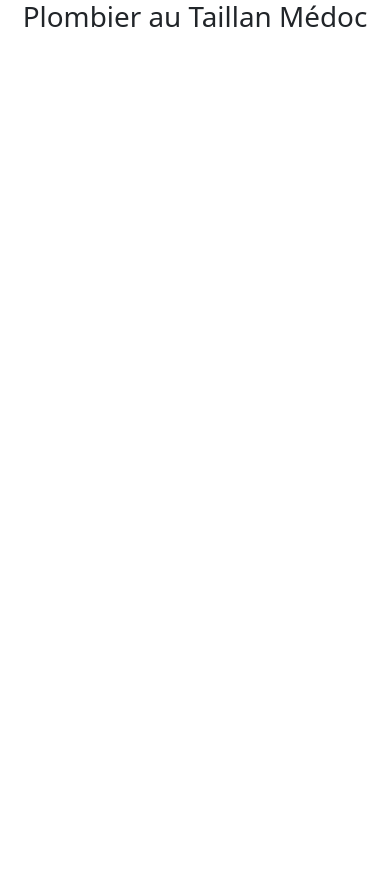
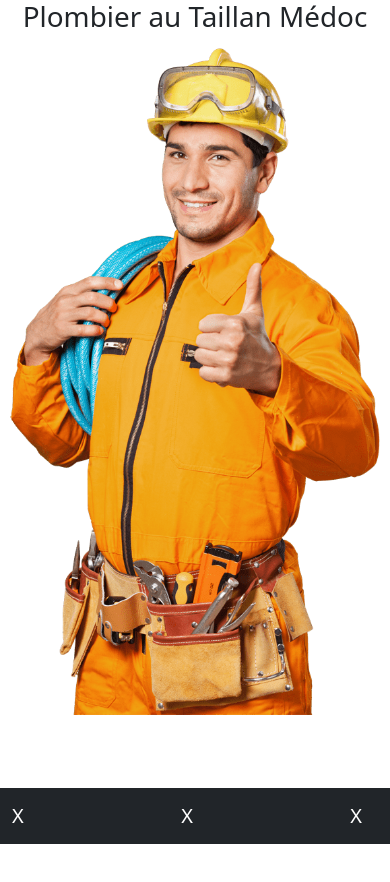
Before and after one commit to Sanchodelniglo/fontanero, a plain HTML site: page index.html in a window 390 px wide. Before the commit the page ends 844 px from the top, so only its background shows below. Drawn offline with nearby package versions, Linux system fonts and the light colour scheme.

Commit message:
add image and section

```diff
--- /dev/null
+++ b/components/navbar.css
@@ -0,0 +1,9 @@
+@media (max-width: 425px) {
+  nav {
+    position: fixed!important;
+    right: 0;
+    bottom: 0;
+    left: 0;
+    z-index: 1030;
+  }
+}
--- /dev/null
+++ b/components/section.css
@@ -0,0 +1,10 @@
+section {
+  min-height: 100vh;
+}
+
+@media (max-width: 425px) {
+  .top-section {
+    display: flex;
+    flex-direction: column;
+  }
+}
--- a/index.html
+++ b/index.html
@@ -10,12 +10,24 @@
     <title>Fontanero&co Plomberie </title>
     <meta name="description" content="Plomberie Taillan Médoc CUB Gironde">
     <meta name="viewport" content="width=device-width, initial-scale=1">
-    <link rel="stylesheet" href="">
+    <link rel="stylesheet" href="stylesheet.css">
     <link href="https://cdn.jsdelivr.net/npm/bootstrap@5.1.3/dist/css/bootstrap.min.css" rel="stylesheet" integrity="sha384-1BmE4kWBq78iYhFldvKuhfTAU6auU8tT94WrHftjDbrCEXSU1oBoqyl2QvZ6jIW3" crossorigin="anonymous">
     <script src="https://cdn.jsdelivr.net/npm/bootstrap@5.1.3/dist/js/bootstrap.bundle.min.js" integrity="sha384-ka7Sk0Gln4gmtz2MlQnikT1wXgYsOg+OMhuP+IlRH9sENBO0LRn5q+8nbTov4+1p" crossorigin="anonymous"></script>
   </head>
   <body>
-    <h1 class="text-center">Plombier au Taillan Médoc</h1>
+    <nav class="navbar navbar-dark bg-dark">
+      <div class="container-fluid">
+        <a class="navbar-brand" href="#">X</a>
+        <a class="navbar-brand" href="#">X</a>
+        <a class="navbar-brand" href="#">X</a>
+      </div>
+    </nav>
+
+    <section class="top-section">
+      <h1 class="text-center">Plombier au Taillan Médoc</h1>
+      <img src="images/happy-worker.png" height="50%" alt="happy-worker">
+    </section>
+    <section></section>
 
     <script src="" async defer></script>
   </body>
--- /dev/null
+++ b/stylesheet.css
@@ -0,0 +1,12 @@
+@import './components/navbar.css';
+@import './components/section.css';
+
+* {
+  margin: 0;
+  padding: 0;
+  box-sizing: border-box;
+}
+
+body {
+  font-family: 'sans-serif';
+}
```
Also changed, not shown: images/happy-worker.png (added).
